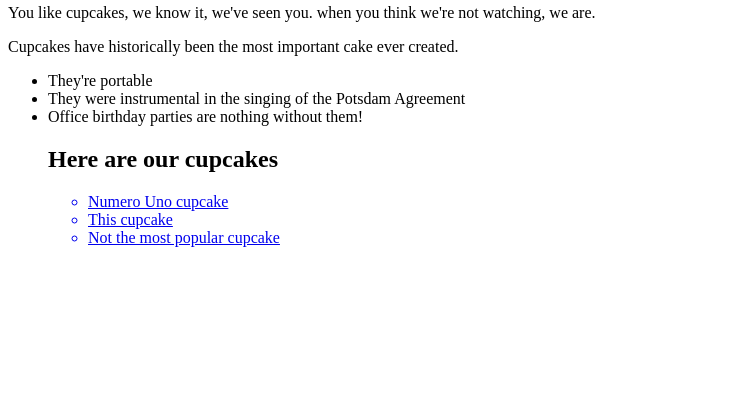
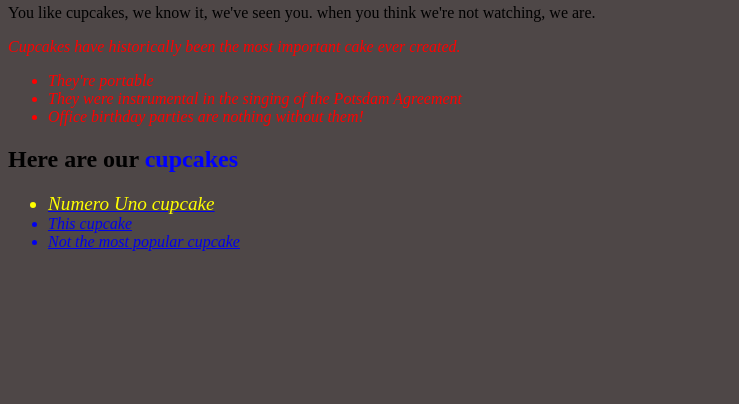
Before and after one commit to SPdowns/cupcake_shop, a plain HTML site: page index.html in a window 1280 px wide. Shown: the part 396-800 px from the top of the page, without its empty margins (0-739 px from the left). Drawn offline with Linux system fonts and the light colour scheme; files that its build step writes are made by us from their sources.

Commit message:
add tags, rules, and additional styling

```diff
--- a/css/styles.css
+++ b/css/styles.css
@@ -0,0 +1,20 @@
+body{
+  background-color: rgb(78, 71, 71)
+}
+
+p.flashy{
+  color: red;
+  font-style: italic;
+}
+ul.flashy{
+color: red;
+font-style: italic;
+}
+strong.flashy {
+color:blue;
+font-style: oblique 1;
+}
+li.best{
+  color: yellow;
+  font-size: larger;
+}
--- a/index.html
+++ b/index.html
@@ -3,7 +3,7 @@
 <head>
   <meta charset="UTF-8">
   <meta name="viewport" content="width=device-width, initial-scale=1.0">
-  <link rel="stylesheet" href="styles.css">
+  <link rel="stylesheet" href="css/styles.css">
   <title>Cupcakes & Stuff</title>
 </head>
   <body>
@@ -12,17 +12,18 @@
     <img src="http://costumefail.com/wordpress/wp-content/uploads/2012/01/cupcake-eat-me-costume.jpg">
     <p>You like cupcakes, we know it, we've seen you. when you think we're not watching, we are.
     </p>
-    <p><flashy>Cupcakes</flashy> have historically been the most important cake ever created.
+    <p class="flashy">Cupcakes have historically been the most important cake ever created.
     </p>
-    <ul>
+    <ul class="flashy">
         <li>They're portable</li>
         <li>They were instrumental in the singing of the Potsdam Agreement</li>
         <li>Office birthday parties are nothing without them!</li>
-    <h2>Here are our <flashy>cupcakes</flashy>
+    </ul>
+    <h2>Here are our <strong class="flashy">cupcakes</strong>
     </h2>
-    <ul>
+    <ul class="flashy">
       <a href="https://iheartcuppycakes.com/2011/11/13/white-russian-cupcakes-v-2/">
-      <li>Numero Uno cupcake</li>
+      <li class="best">Numero Uno cupcake</li>
       </a>
       <a href="https://www.bettycrocker.com/recipes/boozy-bourbon-chocolate-cupcakes/531da8ca-ceb7-4279-8a50-d676a1eaf7b6">
       <li>This cupcake</li>
```
